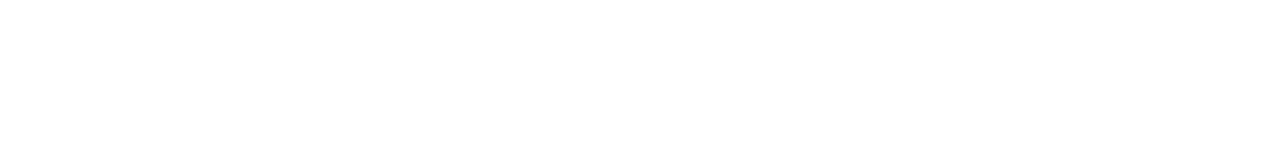
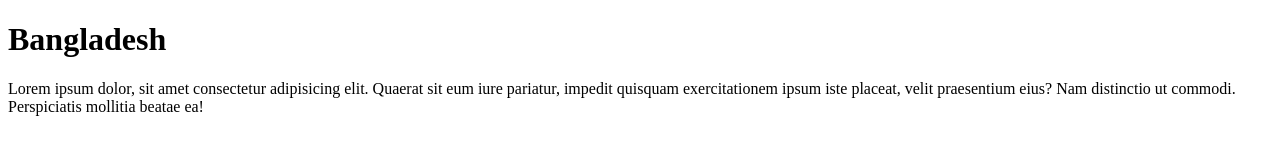
Before and after one commit to mohammad-meraj/my-simple-website, a plain HTML site: page index.html in a window 1280 px wide. Drawn offline with Linux system fonts and the light colour scheme.

Commit message:
first commit

```diff
--- a/index.html
+++ b/index.html
@@ -6,6 +6,7 @@
     <title>my simple website</title>
 </head>
 <body>
-
+    <h1>Bangladesh</h1>
+    <p>Lorem ipsum dolor, sit amet consectetur adipisicing elit. Quaerat sit eum iure pariatur, impedit quisquam exercitationem ipsum iste placeat, velit praesentium eius? Nam distinctio ut commodi. Perspiciatis mollitia beatae ea!</p>
 </body>
 </html>
```
